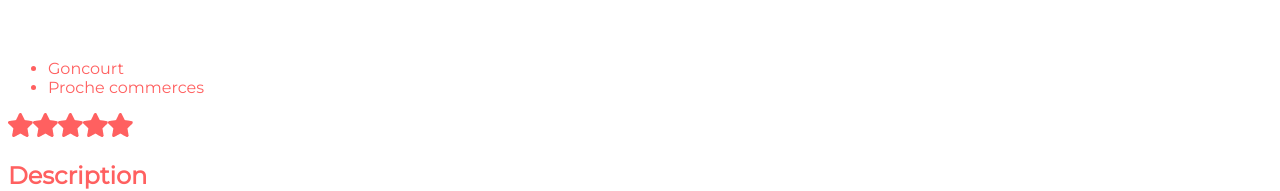
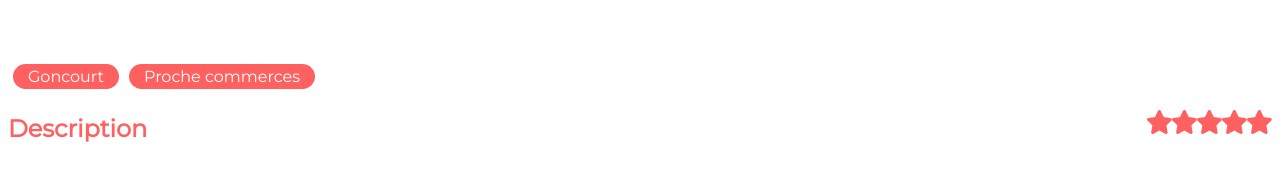
Before and after one commit to A-Pogam/Kasa, a React (Create React App) app: page /housing/0979876d in a window 1280 px wide. Shown: the part 865-1056 px from the top of the page. Built offline with nearby package versions, Linux system fonts and the light colour scheme.

Commit message:
improved tags, added codes for rating

```diff
--- a/src/components/housingTags.jsx
+++ b/src/components/housingTags.jsx
@@ -1,10 +1,8 @@
 const HousingTags = (props) => {
     return (
-        <div className="tags">
-            <ul className="tags-list">
-                <li>{props.tags}</li>
+            <ul>
+                <li className="tags">{props.tags}</li>
             </ul>
-        </div>
     );
   };
 
--- a/src/pages/housing.jsx
+++ b/src/pages/housing.jsx
@@ -22,12 +22,14 @@ const Housing = () => {
     <div className="housing">
       <HousingCarousel id={id} />
       <HousingId title={title} location={location} host={host} />
-      <ul>
+      <ul className="tags-list">
         {tags.map((tag) => (
-          <li key={tag}>{tag}</li>
+          <li className="tags-info" key={tag}>{tag}</li>
         ))}
       </ul>
+      <div className='rating-container'>
       <HousingRating rating={rating} />
+      </div>
       <Collapse title="Description" content={<p>{description}</p>} />
       <Collapse
         title="Équipements"
--- a/src/styles/pages/housing.scss
+++ b/src/styles/pages/housing.scss
@@ -82,7 +82,21 @@
   }
 }
 
-.tags {
+.tags-list {
+  display: flex;
   color: #fff;
-  background-color: #ff6060;
+  list-style: none;
+  padding-left: 0px;
+
+  .tags-info {
+    background-color: #ff6060;
+    padding: 5px; // Ajoute un espacement interne de 5 pixels
+    margin: 5px; // Ajoute un espacement externe de 5 pixels
+    border-radius: 25px;
+    padding: 3px 15px 3px 15px;
+  }
 }
+
+.rating {
+  float: right;
+}
```
